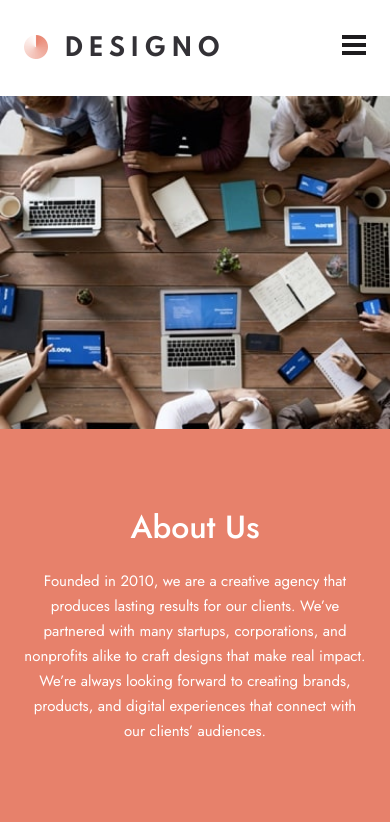
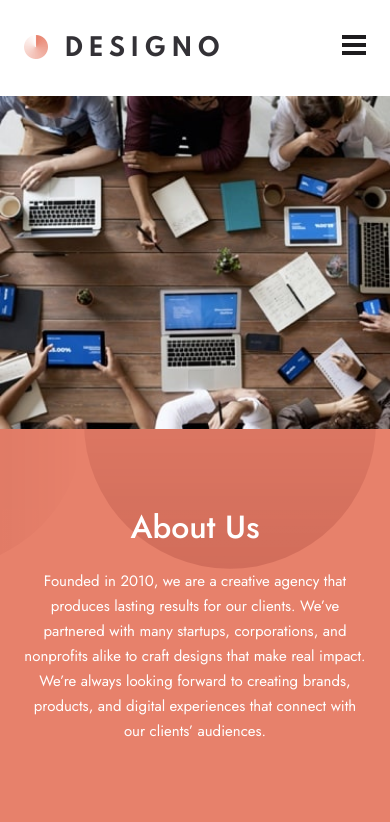
Before and after one commit to Alexandre-st/Designo-multi-page, a React (Create React App) app: page /about in a window 390 px wide. Shown: the top 822 px of the page. Built offline with nearby package versions, Linux system fonts and the light colour scheme.

Commit message:
About page done, full responsive

```diff
--- a/src/pages/About/_about.scss
+++ b/src/pages/About/_about.scss
@@ -12,14 +12,21 @@
 
   &-header {
     background-color: #E7816B;
+    background-image: url("../../assets/about/mobile/bg-pattern-hero-about-mobile.svg");
+    background-position: -50rem 18rem;
+    background-repeat: no-repeat;
+
     @include mq(tablet) {
       border-radius: 15px;
+      background-image: url("../../assets/about/desktop/bg-pattern-hero-about-desktop.svg");
+      background-position: -15rem -12rem;
     }
 
     @include mq(laptop) {
       display: flex;
       flex-direction: row-reverse;
       height: 48rem;
+      background-position: 0rem -16rem;
     }
 
     &-img {
@@ -71,17 +78,24 @@
 
   &-content {
     background-color: #FDF3F0;
+    background-image: url("../../assets/shared/desktop/bg-pattern-three-circles.svg");
+    background-position: 0 32rem;
+    background-repeat: no-repeat;
+
     @include mq(tablet) {
       border-radius: 15px;
+      background-position: 9rem 10rem;
     }
 
     @include mq(laptop) {
       display: flex;
+      background-position: 34rem 6rem;
     }
 
     &-reverse {
       @include mq(laptop) {
         flex-direction: row-reverse;
+        background-position: 0rem 6rem;
       }
     }
 
```
